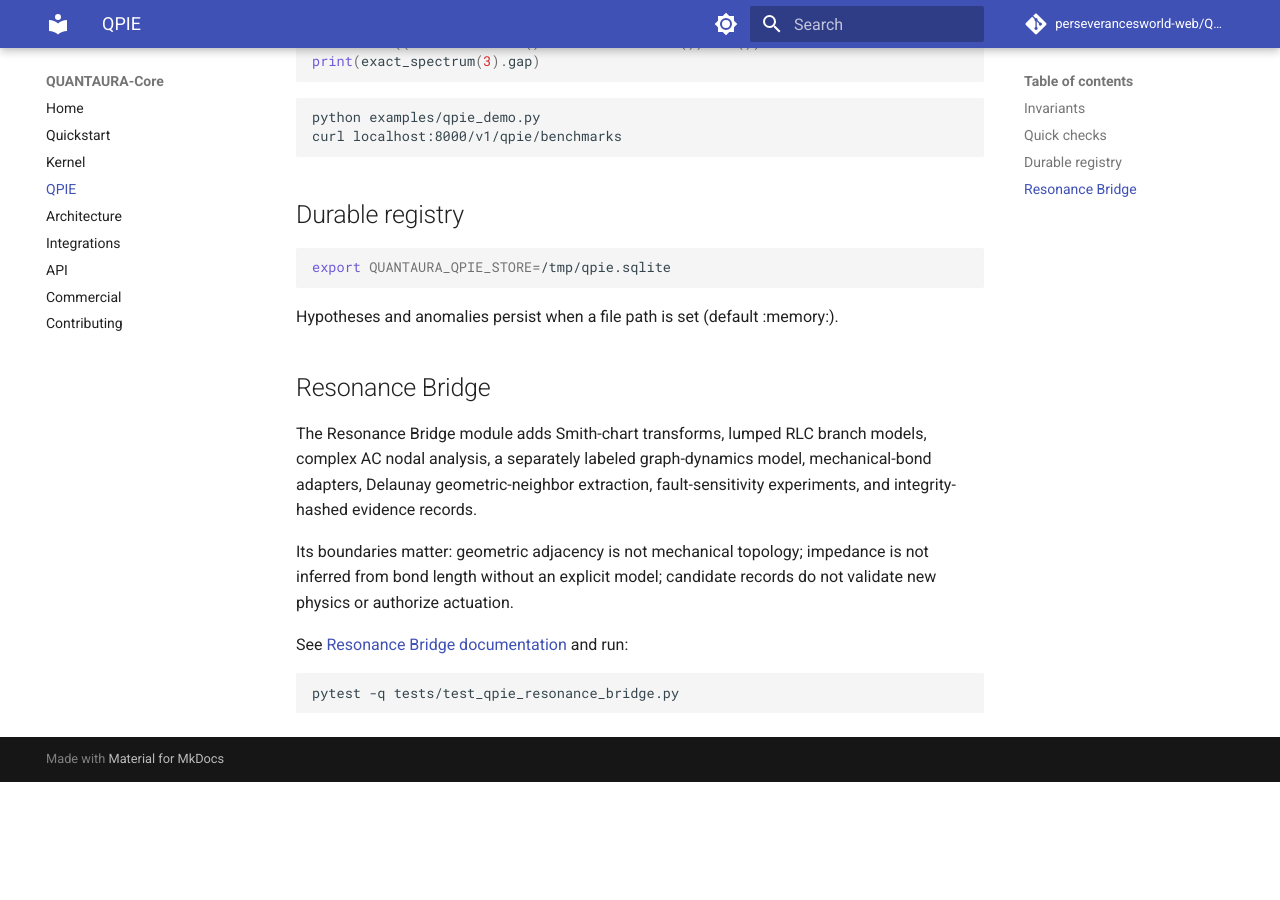
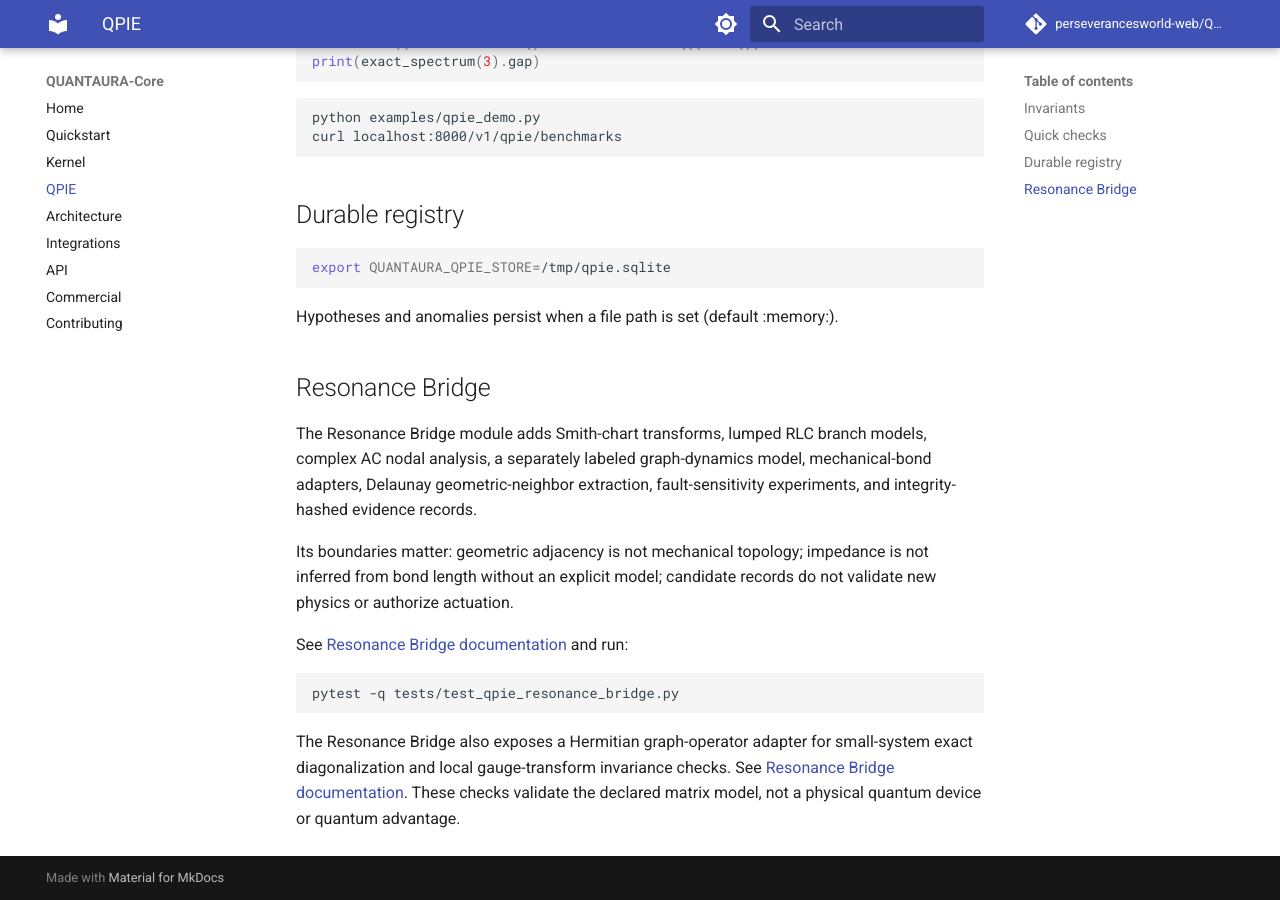
Before and after one commit to perseverancesworld-web/QUANTAURA-Core, an MkDocs documentation site: the page built from docs/qpie.md, in a window 1280 px wide and 900 px high, scrolled down 597 px. Built offline with MkDocs 1.6.1 and Material for MkDocs 9.7.7, drawn with Linux system fonts in a browser that asks for light colours; comment, search, counter and statistics services are not loaded; before the commit the page ends 1379 px from its top, so only the background shows below that.

Commit message:
Document QPIE graph-operator gauge validation

````diff
--- a/docs/qpie.md
+++ b/docs/qpie.md
@@ -45,3 +45,5 @@
 ```bash
 pytest -q tests/test_qpie_resonance_bridge.py
 ```
+
+The Resonance Bridge also exposes a Hermitian graph-operator adapter for small-system exact diagonalization and local gauge-transform invariance checks. See [Resonance Bridge documentation](resonance-bridge.md). These checks validate the declared matrix model, not a physical quantum device or quantum advantage.
````
